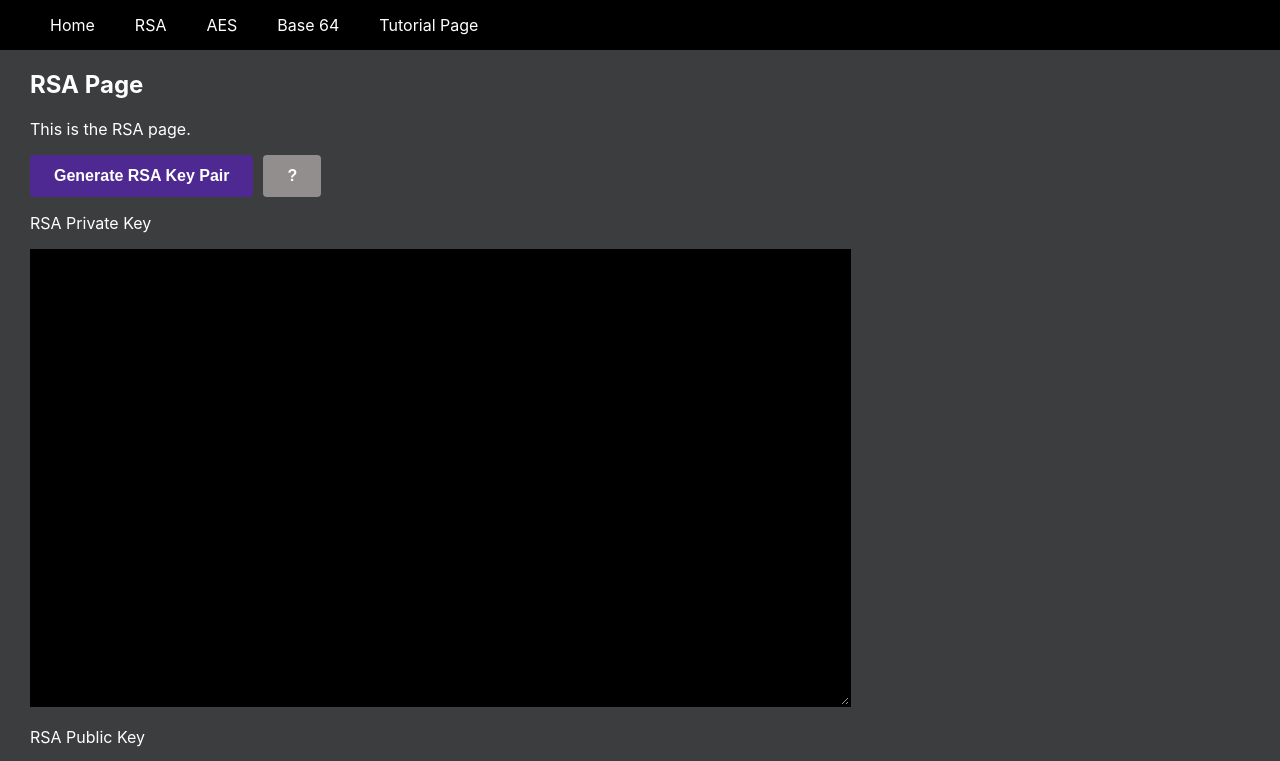
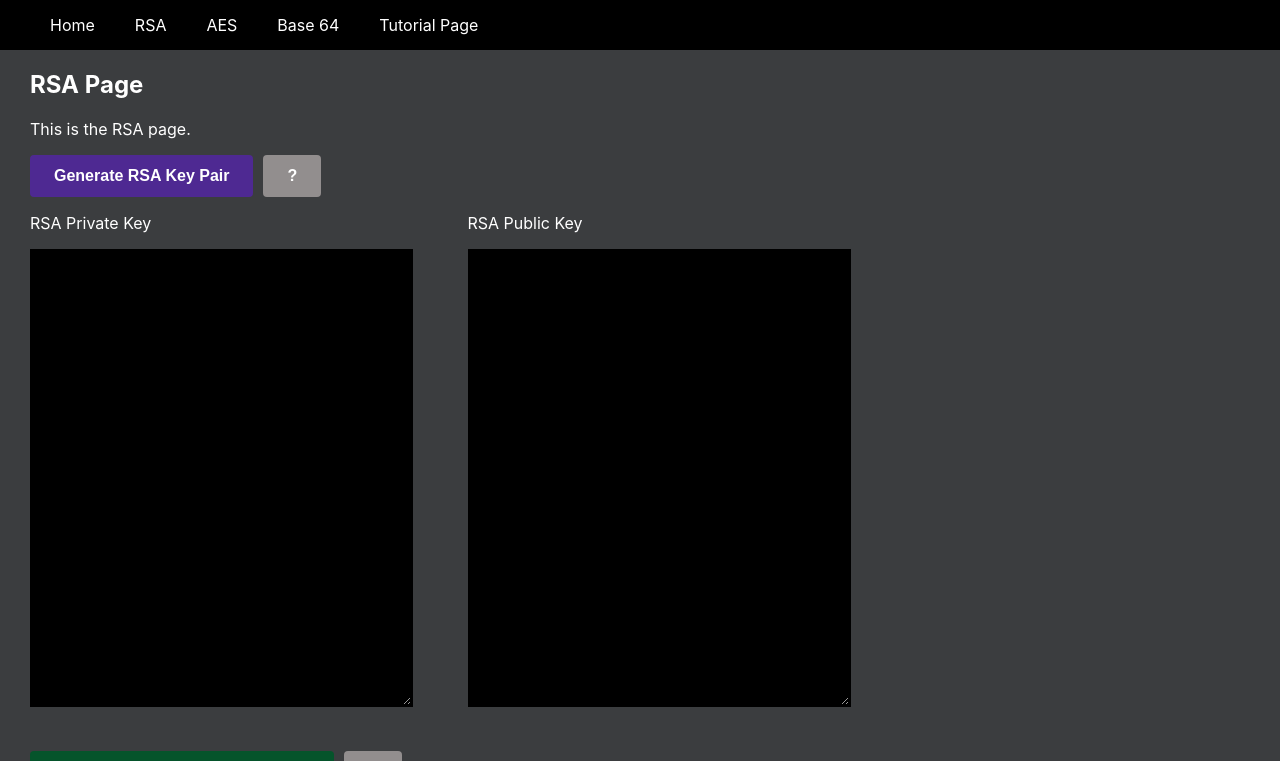
Before and after one commit to Mike11199/CS-361-RSA-React-App, a React (Create React App) app in the folder frontend/: page /rsa in a window 1280 px wide. Shown: the top 761 px of the page. Built offline with nearby package versions, Linux system fonts and the light colour scheme.

Commit message:
added a two column layout

```diff
--- a/frontend/src/components/RSAPage.js
+++ b/frontend/src/components/RSAPage.js
@@ -171,10 +171,16 @@ const RSAPage = () => {
         </div>
       )}
       <br></br>
+      <div className='twoColumn' style={{display:'flex', flexDirection:'row', width:'100%', alignItems: 'flex-start'}}>
+      <div style={{width:'30%', marginRight: '5%'}}>
       <p>RSA Private Key</p>
-      <textarea value={privateKey} id="rsa_private_key_field" style={{height:'450px'}} onChange={(e) => setPrivateKey(e.target.value)} ></textarea>
+      <textarea value={privateKey} id="rsa_private_key_field" style={{height:'450px', width:'100%'}} onChange={(e) => setPrivateKey(e.target.value)} ></textarea>
+      </div>
+      <div style={{width:'30%'}}>
       <p>RSA Public Key</p>
-      <textarea value={publicKey} id="rsa_public_key_field" style={{height:'150px'}} onChange={(e) => setPublicKey(e.target.value)} ></textarea>
+      <textarea value={publicKey} id="rsa_public_key_field" style={{height:'450px', width:'100%'}} onChange={(e) => setPublicKey(e.target.value)} ></textarea>
+      </div>
+      </div>
       <br></br>
       <br></br>
       <button className="button_green" onClick={()=> encryptWithRSAPublicKey()}>Encrypt Text with RSA Public Key</button>
```
